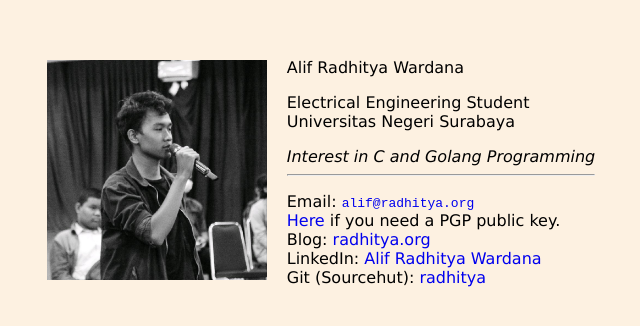
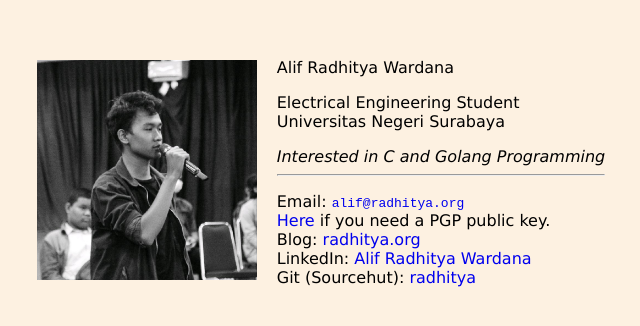
Before and after one commit to radh1tya/home, a plain HTML site: page index.html in a window 1280 px wide. Shown: the part 228-554 px from the top of the page, without its empty margins (319-959 px from the left). Drawn offline with Linux system fonts and the light colour scheme.

Commit message:
Update index.html

```diff
--- a/index.html
+++ b/index.html
@@ -44,7 +44,7 @@
             <p>Alif Radhitya Wardana</p>
 	    <p>Electrical Engineering Student<br>
 	    Universitas Negeri Surabaya</p>
-	    <i>Interest in C and Golang Programming</i>
+	    <i>Interested in C and Golang Programming</i>
 	    <hr>
 	    <p>Email: <a href="mailto:alif@radhitya.org"><code>alif@radhitya.org</code></a><br>
 	    <a href="/alif-radhitya-org-public.asc">Here</a> if you need a PGP public key.</br>
```
